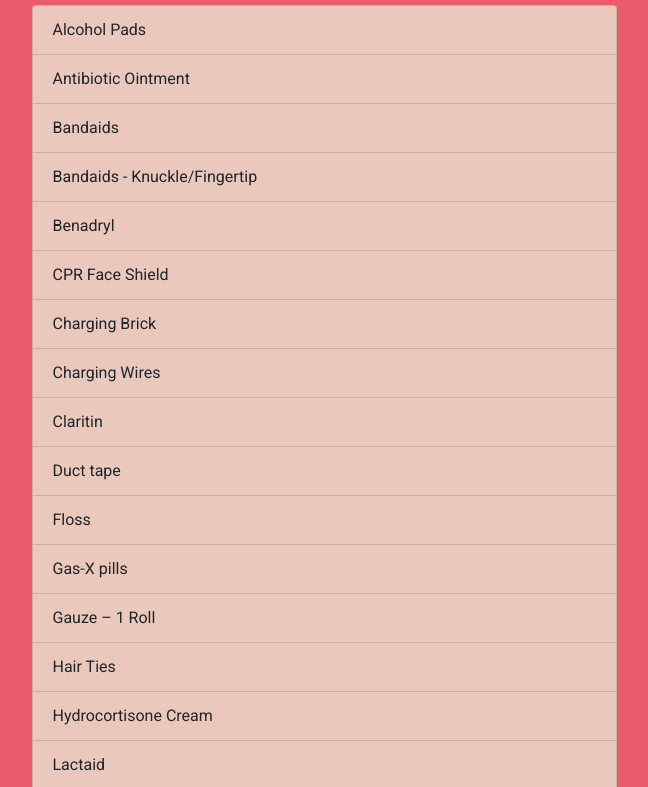
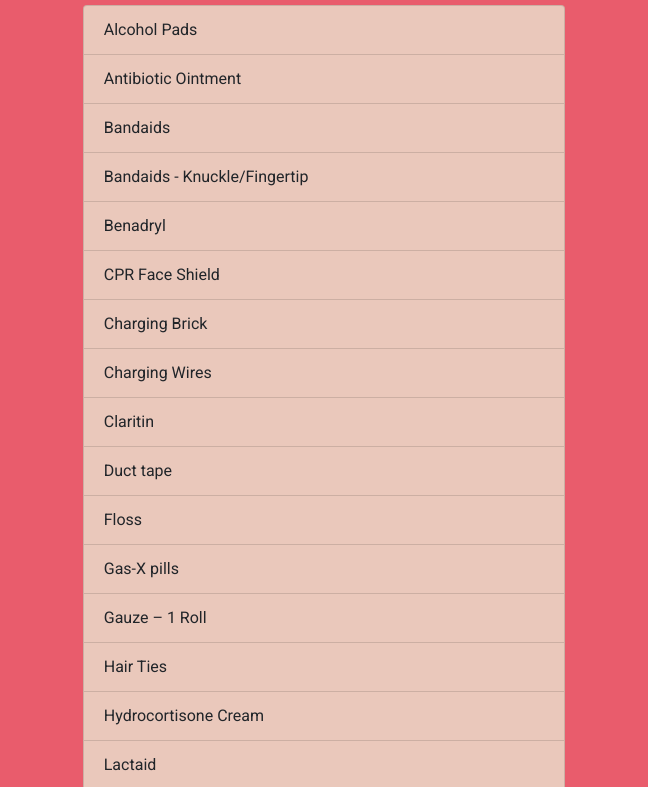
Before and after one commit to EmeraldPine/SRC-Website, a plain HTML site: page index.html in a window 1280 px wide. Shown: the part 79-866 px from the top of the page, without its empty margins (316-964 px from the left). Drawn offline with nearby package versions, Linux system fonts and the light colour scheme.

Commit message:
small adjustment

```diff
--- a/index.html
+++ b/index.html
@@ -29,7 +29,7 @@
 <body>
 
 <div class="container-fluid">
-    <div class="image col-12 col-lg-6 mx-auto">
+    <div class="image col-12 col-lg-5 mx-auto">
         <div class = "card text-center">
             <h4 class="card-header ">My Everyday Carry <img src="images/bestHat.png" id="slidecaption"></h4>
         </div>
```
